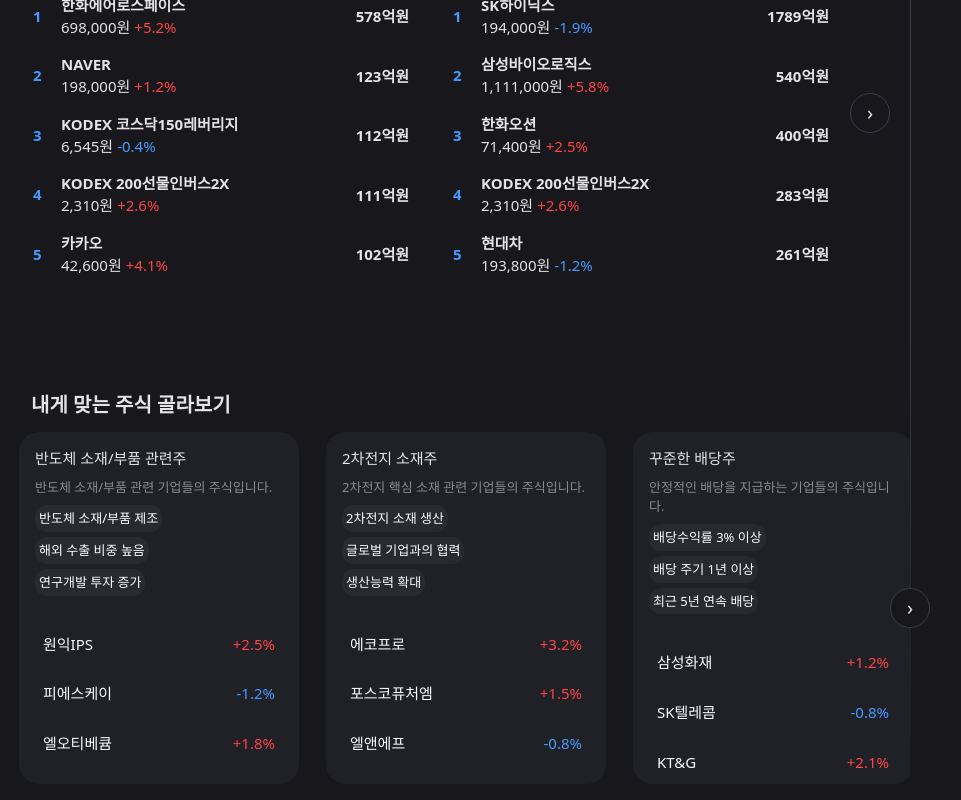
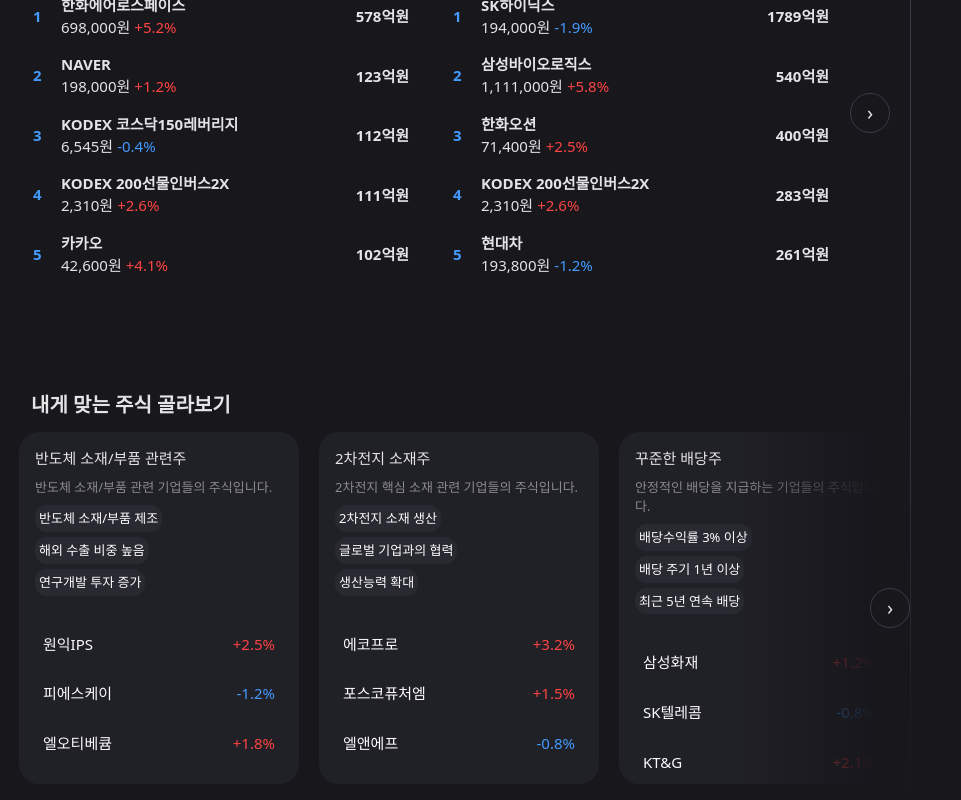
Before and after one commit to wjdals0304/clone-toss-securities, a Next.js app: page / in a window 1280 px wide. Shown: the part 2404-3204 px from the top of the page, without its empty margins (25-986 px from the left). Built offline with nearby package versions, Linux system fonts and the light colour scheme.

Commit message:
feat: 슬라이더 css 수정

```diff
--- a/src/feature/Main/HomeMain.tsx
+++ b/src/feature/Main/HomeMain.tsx
@@ -64,9 +64,7 @@
 const HomeMainDiv = styled.div`
   margin: 0 auto;
   padding: 0 40px;
-  width: 100%;
-  min-width: 1100px;
-  max-width: 1280px;
+  width: 1280px;
 `;
 
 const HomeContentWrapper = styled.div`
@@ -79,7 +77,7 @@
   flex: 1;
   display: flex;
   flex-direction: column;
-  min-width: 0;
+  width: 870px;
 `;
 
 const HomeSeparatorDiv = styled.div`
--- a/src/feature/SelectStock/SliderContent.module.css
+++ b/src/feature/SelectStock/SliderContent.module.css
@@ -1,6 +1,7 @@
 .selectStockSlider {
   padding-left: 10px;
   padding-right: 10px;
+  margin-right: 20px;
 }
 
 .selectStockSlider :global(.slick-slider) {
--- a/src/feature/SelectStock/SliderContent.tsx
+++ b/src/feature/SelectStock/SliderContent.tsx
@@ -16,12 +16,14 @@
   if (currentSlide === slideCount - 2) return null;
 
   return (
+    <div className="absolute right-0 top-0 h-full w-[150px] bg-[linear-gradient(270deg,#17171c_9%,transparent_100%)]">
       <button
         className="absolute right-[-20px] top-1/2 transform -translate-y-1/2 z-10 w-[40px] h-[40px] flex items-center justify-center rounded-full bg-dark hover:bg-darkHover border border-solid border-borderGray"
         onClick={onClick}
       >
         <span className="text-white text-xl">›</span>
       </button>
+    </div>
   );
 }
 
@@ -31,12 +33,14 @@
   if (currentSlide === 0) return null;
 
   return (
+    <div className="absolute left-0 top-0 h-full w-[150px] bg-[linear-gradient(90deg,#17171c_9%,transparent_100%)]">
       <button
         className="absolute left-[-20px] top-1/2 transform -translate-y-1/2 z-10 w-[40px] h-[40px] flex items-center justify-center rounded-full bg-dark hover:bg-darkHover border border-solid border-borderGray"
         onClick={onClick}
       >
         <span className="text-white text-xl">‹</span>
       </button>
+    </div>
   );
 }
 
@@ -59,14 +63,6 @@
     beforeChange: (_: number, newIndex: number) => {
       setCurrentSlide(newIndex);
     },
-    responsive: [
-      {
-        breakpoint: 1000,
-        settings: {
-          slidesToShow: 1,
-        },
-      },
-    ],
   };
 
   return (
--- a/src/feature/TransactionStatus/TransactionStatusSection.tsx
+++ b/src/feature/TransactionStatus/TransactionStatusSection.tsx
@@ -67,14 +67,6 @@
     beforeChange: (_: number, newIndex: number) => {
       setCurrentSlide(newIndex);
     },
-    responsive: [
-      {
-        breakpoint: 768,
-        settings: {
-          slidesToShow: 1,
-        },
-      },
-    ],
   };
 
   return (
```
Lines whose indentation alone changed are shown as unchanged.
